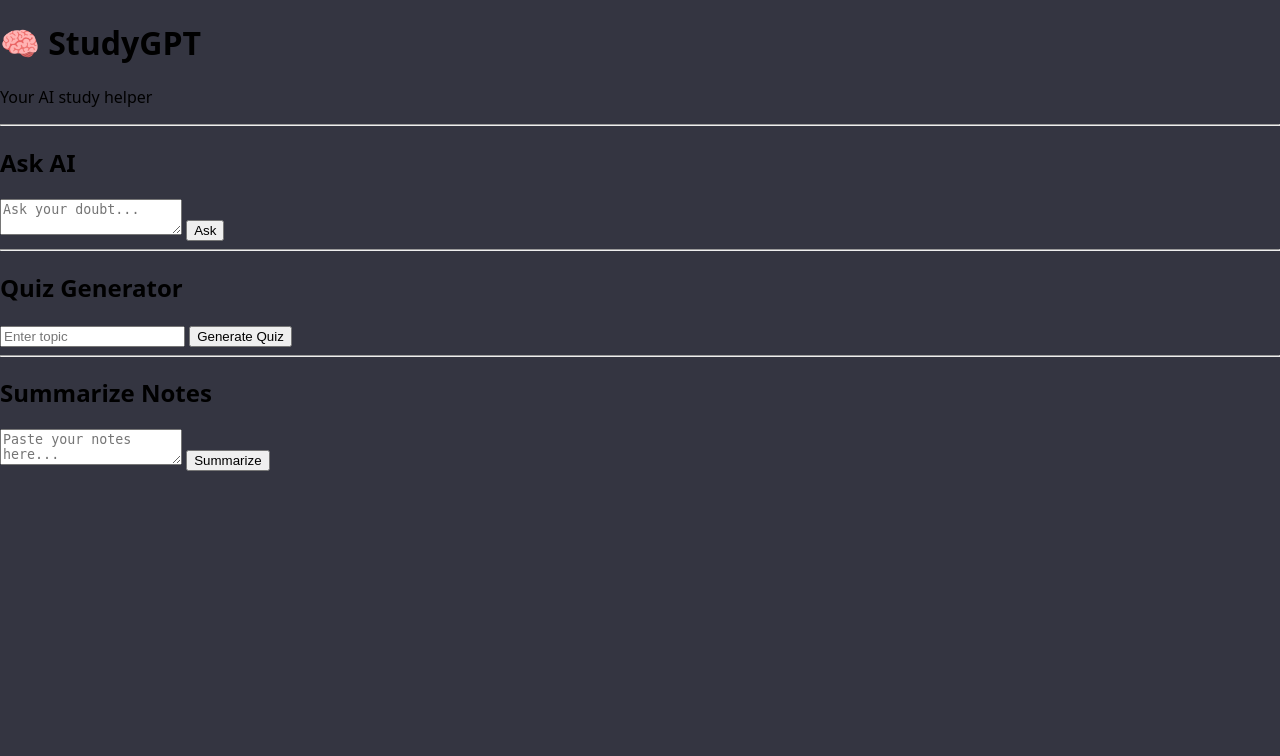
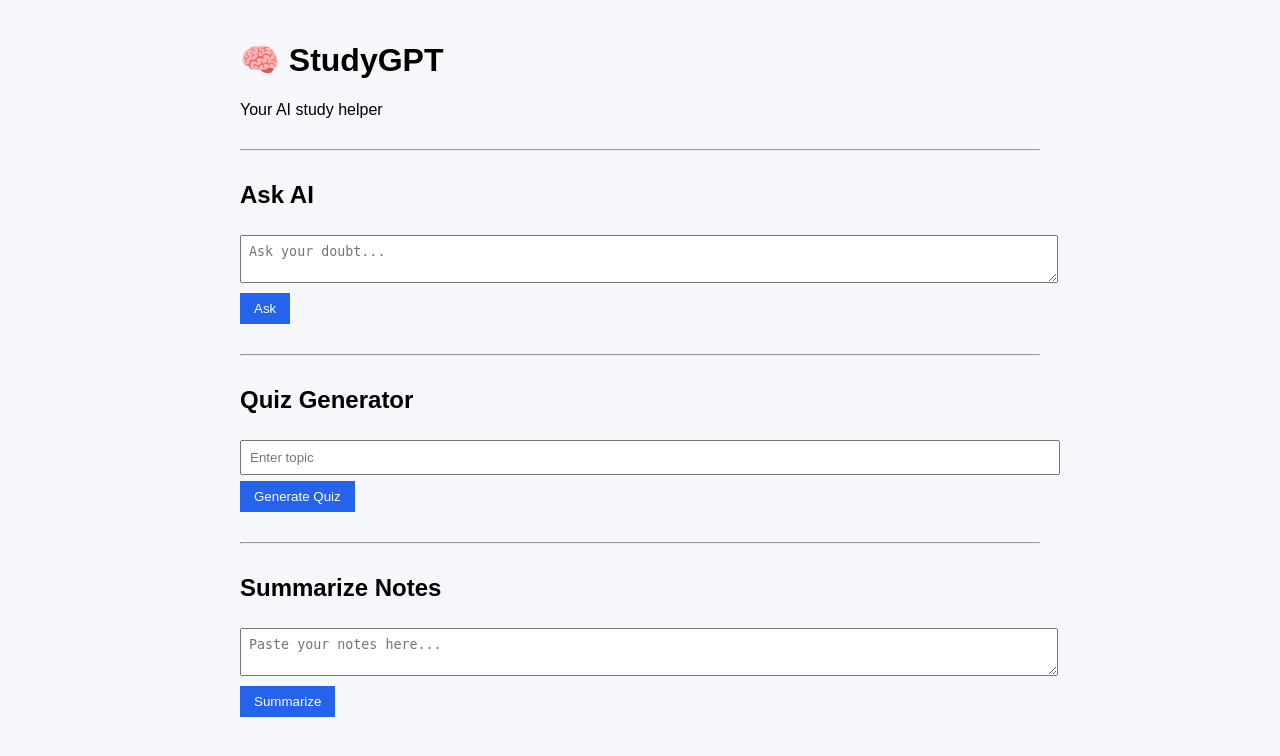
Before and after one commit to Tarunmaker/StudyGPT, a Flask app: page / in a window 1280 px wide. Shown: the top 756 px of the page. Run offline with Flask 3, Linux system fonts and the light colour scheme.

Commit message:
Update style.css

```diff
--- a/static/style.css
+++ b/static/style.css
@@ -1,72 +1,25 @@
 body {
-  margin:0;
-  background:#343541;
-  font-family: system-ui, sans-serif;
+  font-family: Arial, sans-serif;
+  max-width: 800px;
+  margin: auto;
+  padding: 20px;
+  background: #f5f7fb;
 }
 
-.chat-container {
-  max-width:800px;
-  margin:auto;
-  height:100vh;
-  display:flex;
-  flex-direction:column;
+textarea, input {
+  width: 100%;
+  padding: 8px;
+  margin: 6px 0;
 }
 
-.chat-header {
-  padding:16px;
-  background:#202123;
-  color:white;
-  font-weight:600;
-  text-align:center;
+button {
+  padding: 8px 14px;
+  background: #2563eb;
+  color: white;
+  border: none;
+  cursor: pointer;
 }
 
-.chat-body {
-  flex:1;
-  padding:20px;
-  overflow-y:auto;
+hr {
+  margin: 30px 0;
 }
-
-.msg {
-  max-width:80%;
-  padding:12px;
-  margin:8px 0;
-  border-radius:8px;
-  white-space:pre-wrap;
-}
-
-.user {
-  background:#3b3f4a;
-  color:white;
-  margin-left:auto;
-}
-
-.bot {
-  background:#444654;
-  color:white;
-  margin-right:auto;
-}
-
-.chat-input {
-  display:flex;
-  padding:10px;
-  background:#202123;
-}
-
-.chat-input input {
-  flex:1;
-  padding:12px;
-  background:#40414f;
-  border:none;
-  color:white;
-  border-radius:6px;
-}
-
-.chat-input button {
-  margin-left:10px;
-  background:#19c37d;
-  border:none;
-  color:white;
-  padding:12px 16px;
-  border-radius:6px;
-  cursor:pointer;
-}
```
